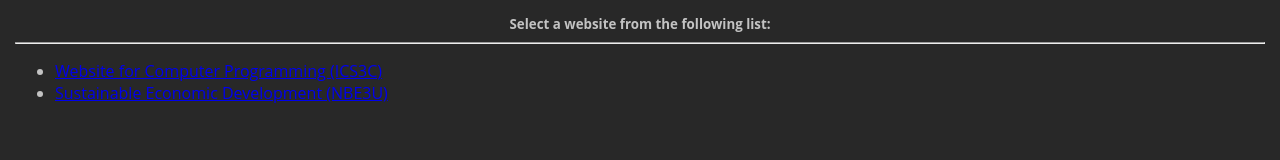
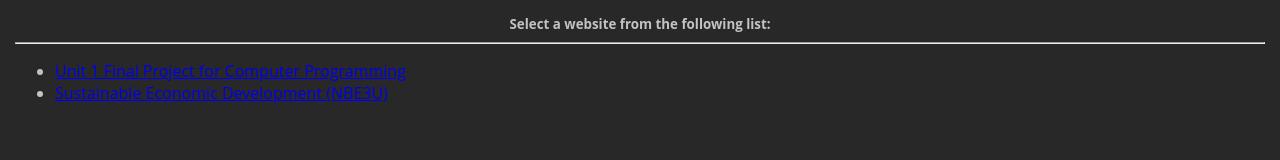
Before and after one commit to conn6151/conn6151.github.io, a plain HTML site: page index.html in a window 1280 px wide. Drawn offline with Linux system fonts and the light colour scheme.

Commit message:
Update index.html

```diff
--- a/index.html
+++ b/index.html
@@ -12,7 +12,7 @@
         <hr>
         <ul>
             <li>
-                <a href="/ICS3C">Website for Computer Programming (ICS3C)</a>
+                <a href="/u1-project-conn6151">Unit 1 Final Project for Computer Programming</a>
             </li>
             <li>
                 <a href="/NBE3U">Sustainable Economic Development (NBE3U)</a>
```
